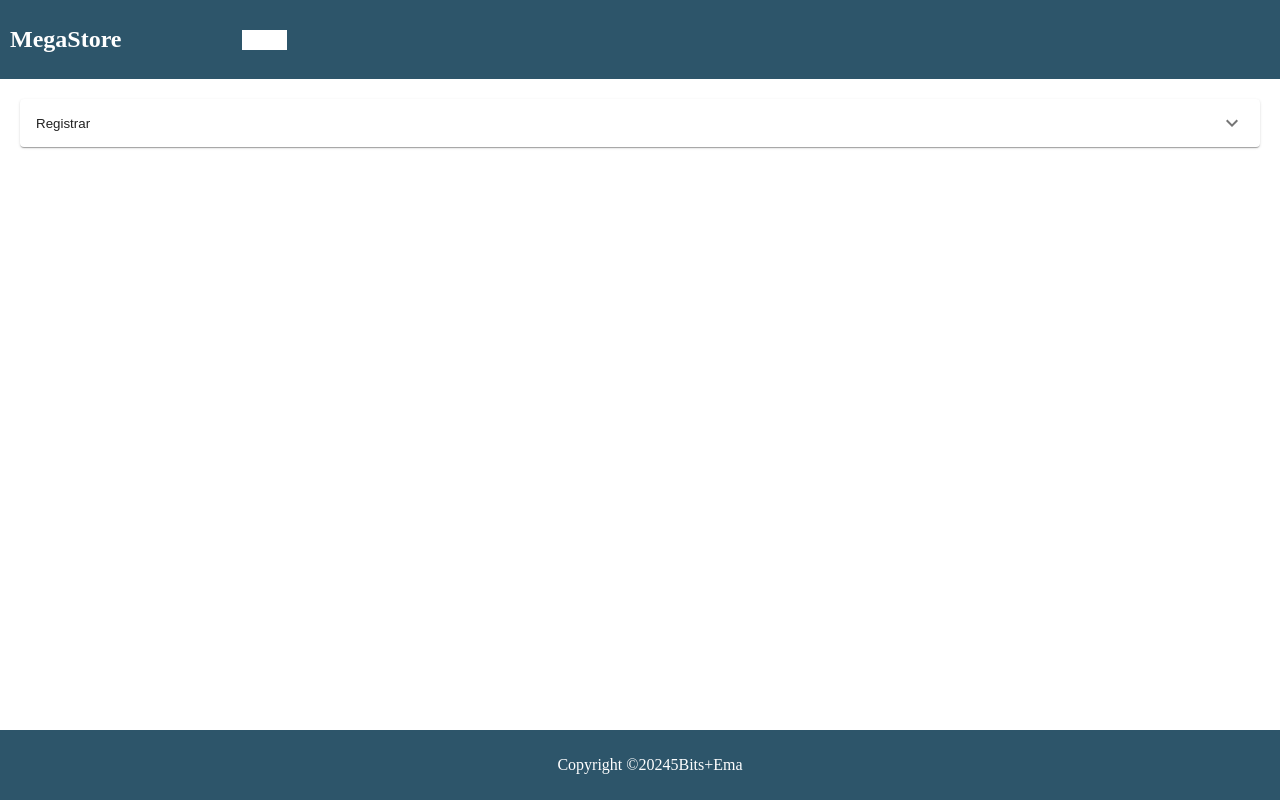
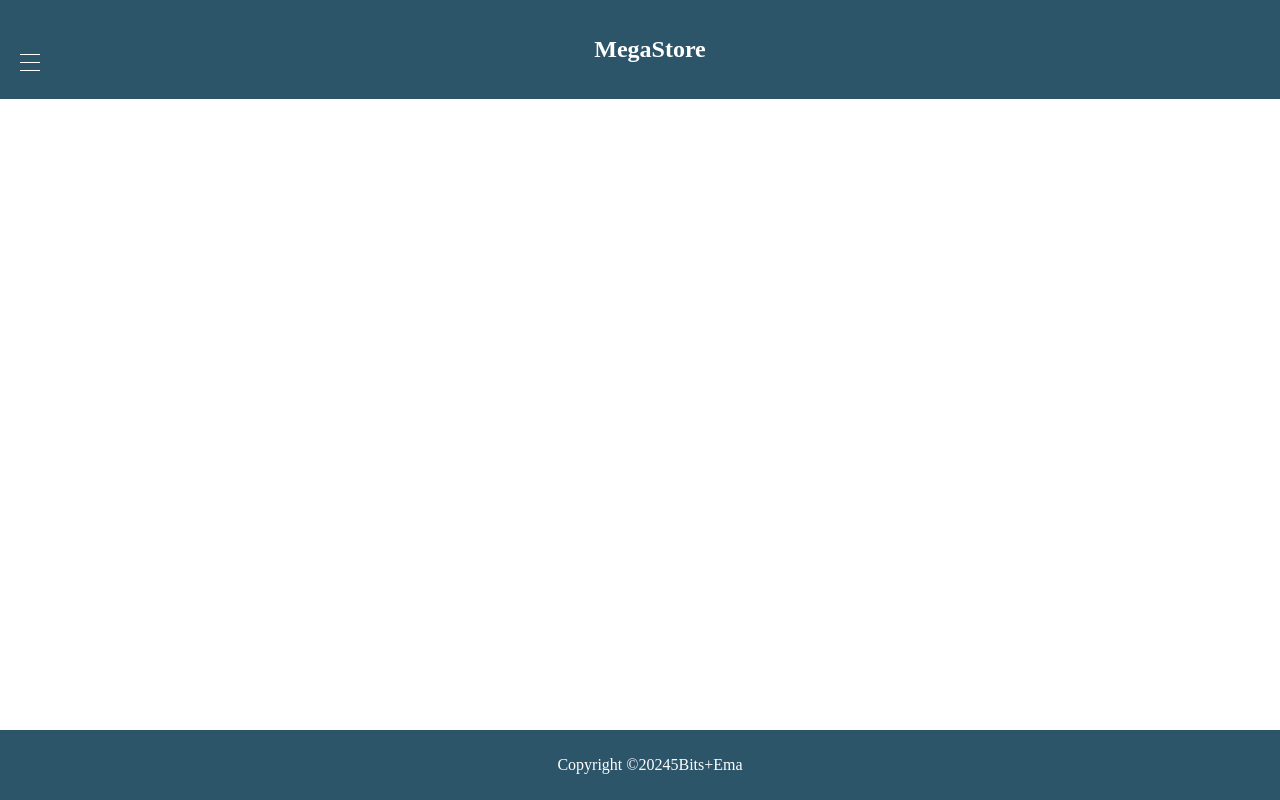
Before and after one commit to B3RZVS/mega_store_front., a React (Vite) app: page / in a window 1280 px wide. Built offline with nearby package versions, Linux system fonts and the light colour scheme.

Commit message:
Menu
Estilos del manu

```diff
--- a/src/components/menu/menu.module.css
+++ b/src/components/menu/menu.module.css
@@ -1,47 +1,65 @@
 .container {
     display: flex;
+    flex-wrap: wrap;
     flex-direction: column;
+    min-height: 50vh;
     height: 100vh;
     width: 100%;
 }
 
 .header {
     display: flex;
-    justify-content: left;
+    flex-direction: row;
     align-items: center;
+    justify-content: center;
+    gap: 20px;
     background-color: #2d556a;
-    padding: 10px;
+    padding: 20px;
     width: 100%;
+    overflow: hidden;
+    box-sizing: border-box; /* Asegúrate de que padding no agregue más tamaño al ancho */
 }
+
 
 .title {
     color: white;
     font-size: 24px;
-    width: 100%;
+    text-align: center;
+    transition: all 0.3s ease-out;
+    flex-basis: 100;
+}
+
+.title:hover{
+    transform: scale(1.2);
+    text-shadow: -5px 5px 10px rgba(0, 0, 0, 0.811);
 }
 
 .navbar {
     display: flex;
-    align-items: center;
-    margin-right: 0vh;
-    margin-left: 15vh;
-    position: relative;
+    position: left;
 }
+
 
 .menuIcon {
     display: flex;
     flex-direction: column;
-    width: 25px;
-    height: 20px;
+    justify-content: space-around;
+    width: 30px;  /* Ancho del icono */
+    height: 25px; /* Altura del icono */
     cursor: pointer;
-    position: left;
+    left: 20px;
+    position: absolute;
 }
 
 .burgerLine {
-    width: 100%;
-    height: 3px;
     background-color: white;
     margin-bottom: 5px;
+    width: 20px;
+    height: 3px;
+    margin: 4px 0;
+    position: left;
+    flex-grow: 1;
+    flex-basis: 200;
 }
 
 .dropdown {
@@ -49,7 +67,7 @@
     display: inline-block;
 }
 
-.dropdownBtn {
+/*.dropdownBtn {
     background-color: white;
     color: black;
     border: none;
@@ -57,28 +75,38 @@
     font-size: 16px;
     cursor: pointer;
 }
-
+*/
 .dropdownContent {
-    display: none;
+    display: flex;
+    flex-direction: column;
+    background-color: #2d556a;
     position: absolute;
-    background-color: white;
-    min-width: 160px;
-    box-shadow: 0px 8px 16px 0px rgba(0, 0, 0, 0.2);
-    z-index: 1;
+    top: 80px;
+    left: 0;
+    width: 200px;
+    border: 1px solid #ccc;
 }
 
 .dropdownContent .dropdownItem {
     background-color: #f1f1f1;
-    color: black;
+    color: #2d556a;
     padding: 12px 16px;
     text-decoration: none;
     display: block;
     border: none;
     text-align: left;
 }
-
 .dropdown:hover .dropdownContent {
     display: block;
+}
+
+.dropdownBtn, .dropdownItem {
+    padding: 10px;
+    background-color: #fff;
+    border: none;
+    text-align: left;
+    cursor: pointer;
+    width: 100%;
 }
 
 .mainContent {
@@ -90,7 +118,9 @@
 .footer {
     background-color: #2d556a;
     color: white;
-    text-align: center;
     padding: 10px;
     width: 100%;
+    display: flex;
+    flex-wrap: wrap;
+    justify-content: center;
 }
--- a/src/components/menu/menu.tsx
+++ b/src/components/menu/menu.tsx
@@ -1,6 +1,5 @@
 import styles from './menu.module.css';
 import AccordionUsage from './acordion';
-import { Accordion } from '@mui/material';
 import { useState } from 'react';
 
 const Menu = () => {
@@ -14,30 +13,30 @@ const Menu = () => {
     return (
     <div className={styles.container}>
         <header className={styles.header}>
-            <div> <h1 className={styles.title}>MegaStore</h1>
-            </div>
-            <nav className={styles.navbar}>
+        <nav className={styles.navbar}>
                 <div className={styles.menuIcon} onClick={toggleMenu}>
-                    <div className={styles.dropdownBtn}></div>
                     <span className={styles.burgerLine}></span>
                     <span className={styles.burgerLine}></span>
                     <span className={styles.burgerLine}></span>
                 </div>
                 {/* Contenido del menú que se muestra/oculta según el estado */}
-                <div className={styles.dropdownBtn}>
+
                 {isMenuOpen && (
                     <div className={styles.dropdownContent}>
-                    <button className={styles.dropdownBtn}>Registrar</button>
-                    <button className={styles.dropdownItem}>Marca</button>
-                    <button className={styles.dropdownItem}>Sucursal</button>
-                    <button className={styles.dropdownItem}>Color</button>
-                    <button className={styles.dropdownItem}>Talle</button>
+                    <AccordionUsage />
                     </div>
+
                 )}
-                </div>
+
             </nav>
+            <div> <h1 className={styles.title}>MegaStore</h1>
+            </div>
         </header>
-        <main className={styles.mainContent}> <AccordionUsage></AccordionUsage></main>
+
+        <main className={styles.mainContent}>
+
+        </main>
+
         <footer className={styles.footer}>
             <p>Copyright ©20245Bits+Ema</p>
         </footer>
```
